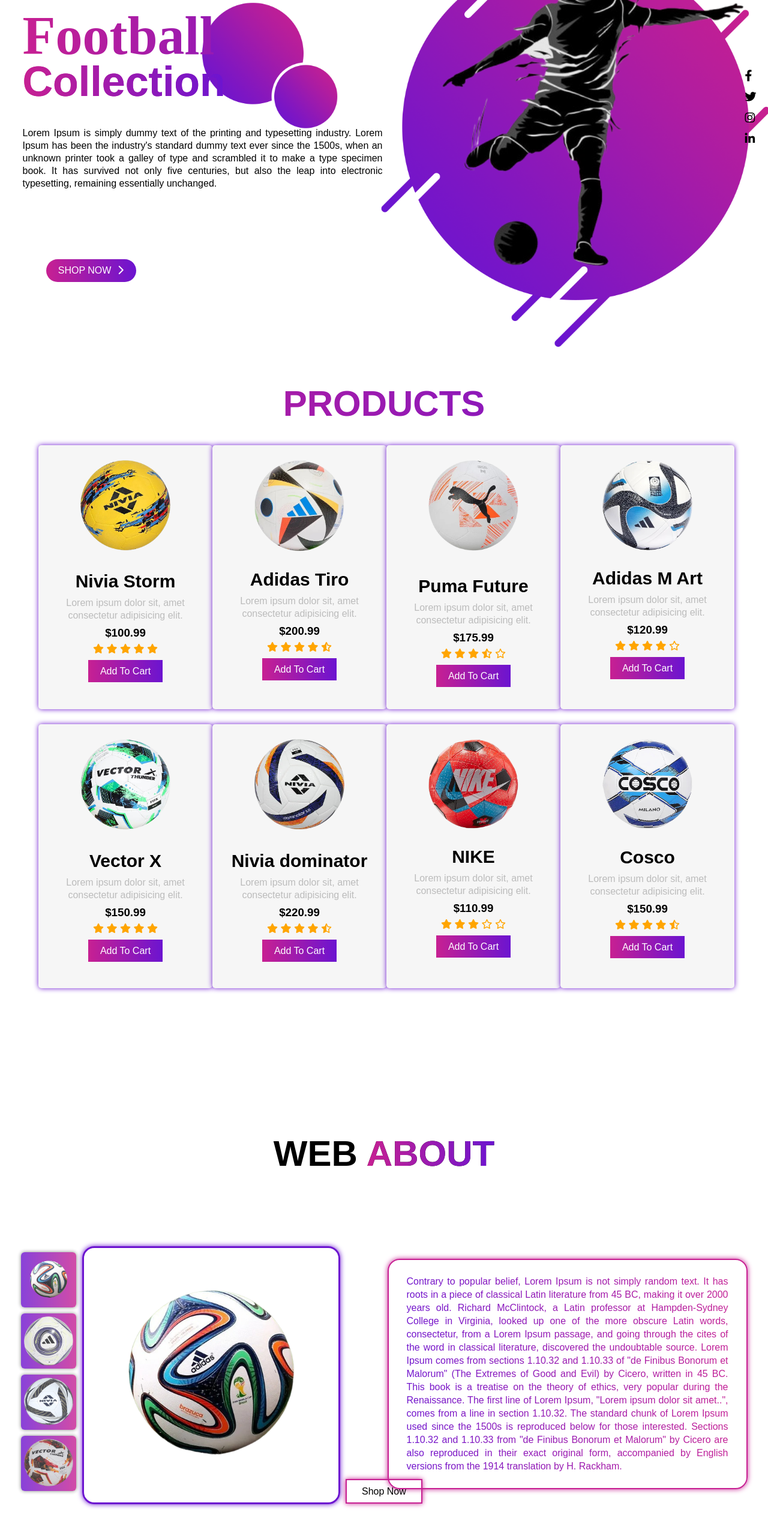
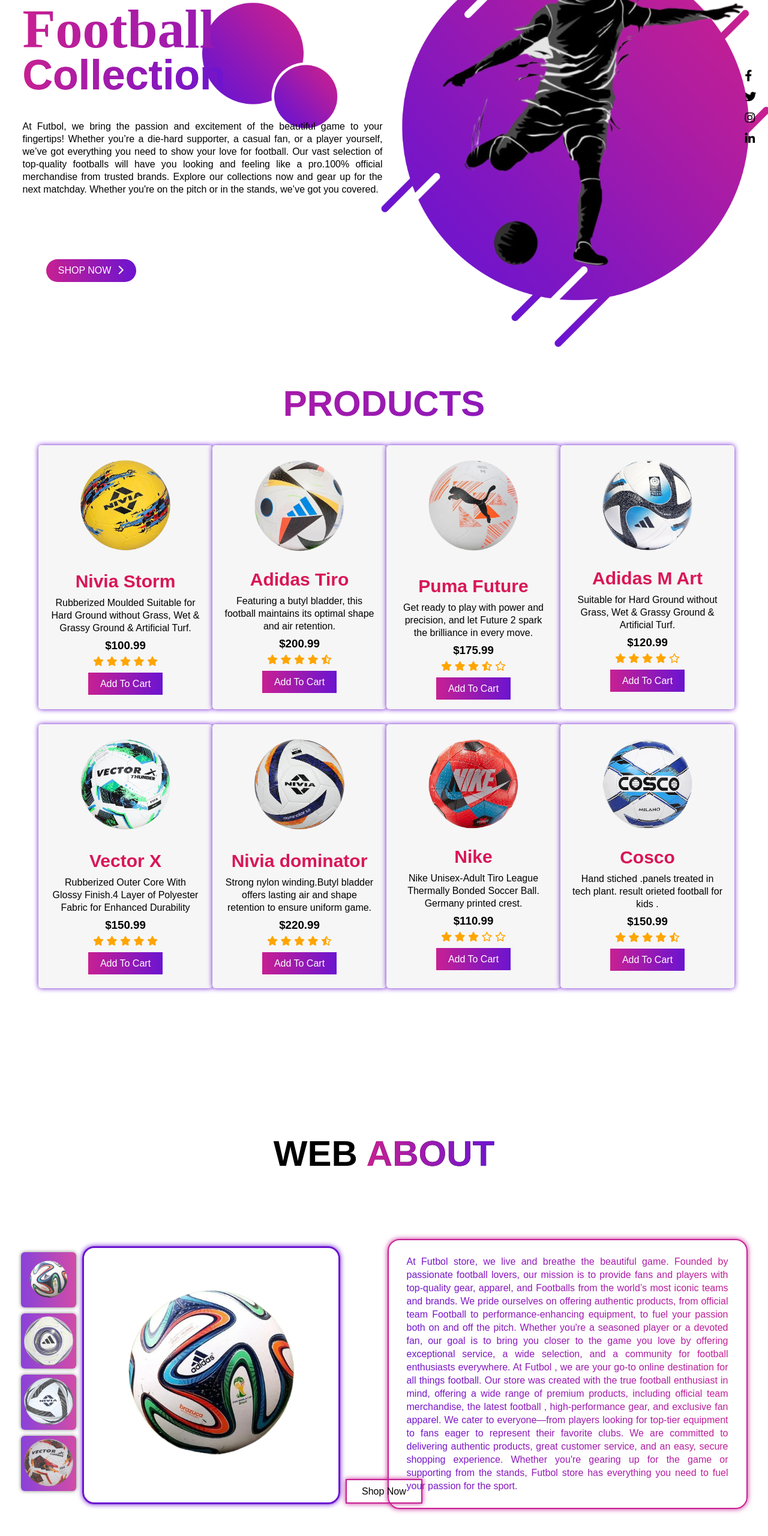
Before and after one commit to Sathishkumar1711/e-Football-store, a plain HTML site: page index.html in a window 1280 px wide. Shown: the part 222-2782 px from the top of the page at 60% size. Drawn offline with Linux system fonts and the light colour scheme.

Commit message:
Replaced dummy text into meaningful content.

```diff
--- a/index.html
+++ b/index.html
@@ -38,10 +38,11 @@
                 <div class="main_text">
                     <h1>Football<br><span>Collection</span></h1>
                     <p>
-                        Lorem Ipsum is simply dummy text of the printing and typesetting industry. Lorem Ipsum has
-                        been the industry's standard dummy text ever since the 1500s, when an unknown printer took
-                        a galley of type and scrambled it to make a type specimen book. It has survived not only
-                        five centuries, but also the leap into electronic typesetting, remaining essentially unchanged.
+                        At Futbol, we bring the passion and excitement of the beautiful game to your fingertips! Whether you’re a
+                        die-hard supporter, a casual fan, or a player yourself, we’ve got everything you need to show your love for football.
+                        Our vast selection of top-quality footballs will have you looking and feeling like a pro.100% official merchandise from trusted brands.
+                        Explore our collections now and gear up for the next matchday. Whether you're on the pitch or in the stands, we’ve got
+                        you covered.
                     </p>
                 </div>
                 <div class="main_image">
@@ -83,7 +84,7 @@
                 <div class="products_text">
                     <h2>Nivia Storm</h2>
                     <p>
-                        Lorem ipsum dolor sit, amet consectetur adipisicing elit.
+                        Rubberized Moulded Suitable for Hard Ground without Grass, Wet & Grassy Ground & Artificial Turf.
                     </p>
                     <h3>$100.99</h3>
                     <div class="products_star">
@@ -112,7 +113,7 @@
                 <div class="products_text">
                     <h2>Adidas Tiro</h2>
                     <p>
-                        Lorem ipsum dolor sit, amet consectetur adipisicing elit.
+                        Featuring a butyl bladder, this football maintains its optimal shape and air retention.
                     </p>
                     <h3>$200.99</h3>
                     <div class="products_star">
@@ -141,7 +142,7 @@
                 <div class="products_text">
                     <h2>Puma Future</h2>
                     <p>
-                        Lorem ipsum dolor sit, amet consectetur adipisicing elit.
+                        Get ready to play with power and precision, and let Future 2 spark the brilliance in every move.
                     </p>
                     <h3>$175.99</h3>
                     <div class="products_star">
@@ -170,7 +171,8 @@
                 <div class="products_text">
                     <h2>Adidas M Art</h2>
                     <p>
-                        Lorem ipsum dolor sit, amet consectetur adipisicing elit.
+                        Suitable for Hard Ground without Grass, Wet & Grassy Ground & Artificial Turf.
+
                     </p>
                     <h3>$120.99</h3>
                     <div class="products_star">
@@ -199,7 +201,7 @@
                 <div class="products_text">
                     <h2>Vector X</h2>
                     <p>
-                        Lorem ipsum dolor sit, amet consectetur adipisicing elit.
+                        Rubberized Outer Core With Glossy Finish.4 Layer of Polyester Fabric for Enhanced Durability
                     </p>
                     <h3>$150.99</h3>
                     <div class="products_star">
@@ -228,7 +230,7 @@
                 <div class="products_text">
                     <h2>Nivia dominator</h2>
                     <p>
-                        Lorem ipsum dolor sit, amet consectetur adipisicing elit.
+                        Strong nylon winding.Butyl bladder offers lasting air and shape retention to ensure uniform game.
                     </p>
                     <h3>$220.99</h3>
                     <div class="products_star">
@@ -255,9 +257,9 @@
                 </div>
 
                 <div class="products_text">
-                    <h2>NIKE</h2>
+                    <h2>Nike</h2>
                     <p>
-                        Lorem ipsum dolor sit, amet consectetur adipisicing elit.
+                        Nike Unisex-Adult Tiro League Thermally Bonded Soccer Ball. Germany printed crest.
                     </p>
                     <h3>$110.99</h3>
                     <div class="products_star">
@@ -286,7 +288,7 @@
                 <div class="products_text">
                     <h2>Cosco</h2>
                     <p>
-                        Lorem ipsum dolor sit, amet consectetur adipisicing elit.
+                        Hand stiched .panels treated in tech plant. result orieted football for kids .
                     </p>
                     <h3>$150.99</h3>
                     <div class="products_star">
@@ -329,16 +331,17 @@
 
             <div class="about_text">
                 <p>
-                    Contrary to popular belief, Lorem Ipsum is not simply random text. It has roots in a piece of classical
-                    Latin literature from 45 BC, making it over 2000 years old. Richard McClintock, a Latin professor at
-                    Hampden-Sydney College in Virginia, looked up one of the more obscure Latin words, consectetur, from a
-                    Lorem Ipsum passage, and going through the cites of the word in classical literature, discovered the
-                    undoubtable source. Lorem Ipsum comes from sections 1.10.32 and 1.10.33 of "de Finibus Bonorum et Malorum"
-                    (The Extremes of Good and Evil) by Cicero, written in 45 BC. This book is a treatise on the theory of ethics,
-                    very popular during the Renaissance. The first line of Lorem Ipsum, "Lorem ipsum dolor sit amet..", comes
-                    from a line in section 1.10.32. The standard chunk of Lorem Ipsum used since the 1500s is reproduced below
-                    for those interested. Sections 1.10.32 and 1.10.33 from "de Finibus Bonorum et Malorum" by Cicero are also
-                    reproduced in their exact original form, accompanied by English versions from the 1914 translation by H. Rackham.
+                    At Futbol store, we live and breathe the beautiful game. Founded by passionate football lovers, our mission is to
+                    provide fans and players with top-quality gear, apparel, and Footballs from the world’s most iconic teams and brands.
+                    We pride ourselves on offering authentic products, from official team Football to performance-enhancing equipment, to
+                    fuel your passion both on and off the pitch. Whether you're a seasoned player or a devoted fan, our goal is to bring you
+                    closer to the game you love by offering exceptional service, a wide selection, and a community for football enthusiasts
+                    everywhere. At Futbol , we are your go-to online destination for all things football. Our store was created with the true
+                    football enthusiast in mind, offering a wide range of premium products, including official team merchandise, the latest
+                    football , high-performance gear, and exclusive fan apparel. We cater to everyone—from players looking for top-tier
+                    equipment to fans eager to represent their favorite clubs. We are committed to delivering authentic products, great
+                    customer service, and an easy, secure shopping experience. Whether you're gearing up for the game or supporting from the
+                    stands, Futbol store has everything you need to fuel your passion for the sport.
                 </p>
             </div>
 
@@ -387,9 +390,9 @@
                 </div>
                 <div class="comment">
                     <p>
-                        Lorem ipsum dolor sit amet consectetur, adipisicing elit. Debitis, amet nesciunt voluptatem cum
-                        architecto ipsum vero nulla voluptatibus dolorum modi assumenda eum? Aliquid inventore velit ipsa
-                        repellat numquam atque dolores!
+                        Futbol store is a game-changer! I found everything I needed, basic football to high-quality
+                        footballs that improved my game. The delivery was quick, and the customer service was super helpful. I'll definitely be
+                        shopping here again!
                     </p>
                 </div>
             </div>
@@ -418,9 +421,8 @@
                 </div>
                 <div class="comment">
                     <p>
-                        Lorem ipsum dolor sit amet consectetur, adipisicing elit. Debitis, amet nesciunt voluptatem cum
-                        architecto ipsum vero nulla voluptatibus dolorum modi assumenda eum? Aliquid inventore velit ipsa
-                        repellat numquam atque dolores!
+                        I was blown away by the selection at Futbol store! They have all the latest gear and fan merchandise, and the prices are
+                        great. I ordered a FIFA Football, and it arrived quickly and looked perfect. Highly recommend for any football fan!
                     </p>
                 </div>
             </div>
@@ -449,9 +451,9 @@
                 </div>
                 <div class="comment">
                     <p>
-                        Lorem ipsum dolor sit amet consectetur, adipisicing elit. Debitis, amet nesciunt voluptatem cum
-                        architecto ipsum vero nulla voluptatibus dolorum modi assumenda eum? Aliquid inventore velit ipsa
-                        repellat numquam atque dolores!
+                        Futbol store is my go-to store for all things football. The quality of the product is top-notch, and the checkout
+                        process was super easy. I love that they have official merchandise and exclusive deals. Great experience overall—I’ll
+                        definitely be back for more!
                     </p>
                 </div>
             </div>
@@ -483,9 +485,9 @@
                 </div>
                 <div class="comment">
                     <p>
-                        Lorem ipsum dolor sit amet consectetur, adipisicing elit. Debitis, amet nesciunt voluptatem cum
-                        architecto ipsum vero nulla voluptatibus dolorum modi assumenda eum? Aliquid inventore velit ipsa
-                        repellat numquam atque dolores!
+                    Absolutely love shopping at Futbol store! They have everything a football fan could want. The customer service is
+                    excellent, and my orders always arrive on time. I recently bought a new Adidas football, and the quality is high. Highly
+                    recommend for any football lovers!
                     </p>
                 </div>
             </div>
@@ -514,9 +516,9 @@
                 </div>
                 <div class="comment">
                     <p>
-                        Lorem ipsum dolor sit amet consectetur, adipisicing elit. Debitis, amet nesciunt voluptatem cum
-                        architecto ipsum vero nulla voluptatibus dolorum modi assumenda eum? Aliquid inventore velit ipsa
-                        repellat numquam atque dolores!
+                        Futbol store never disappoints! The variety of Footballs is impressive, and I love the authenticity of their merchandise.
+                        I recently bought a training ball and it exceeded my expectations in both quality and comfort. Fast shipping and great
+                        service—this is my favorite football store.
                     </p>
                 </div>
             </div>
@@ -545,9 +547,9 @@
                 </div>
                 <div class="comment">
                     <p>
-                        Lorem ipsum dolor sit amet consectetur, adipisicing elit. Debitis, amet nesciunt voluptatem cum
-                        architecto ipsum vero nulla voluptatibus dolorum modi assumenda eum? Aliquid inventore velit ipsa
-                        repellat numquam atque dolores!
+                        Futbol store has been fantastic! I’ve ordered multiple times, and every experience has been seamless. The Ball is high
+                        quality, and the range of official team merchandise is awesome. The customer support team was really helpful when I had
+                        questions about replacement. Definitely my favorite place for football!
                     </p>
                 </div>
             </div>
@@ -567,7 +569,7 @@
                 <i class="fa-solid fa-truck-fast"></i>
                 <h3>Fast Delivery</h3>
                 <p>
-                    Lorem ipsum dolor sit, amet consectetur adipisicing elit.
+                    we know how excited you are to get your hands on the latest football.
                 </p>
             </div>
 
@@ -575,7 +577,8 @@
                 <i class="fa-solid fa-rotate-left"></i>
                 <h3>10 Days Replacement</h3>
                 <p>
-                    Lorem ipsum dolor sit, amet consectetur adipisicing elit.
+                    satisfaction is our top priority.
+                    we offer a 10-day replacement service.
                 </p>
             </div>
 
@@ -583,7 +586,7 @@
                 <i class="fa-solid fa-headset"></i>
                 <h3>24 x 7 Support</h3>
                 <p>
-                    Lorem ipsum dolor sit, amet consectetur adipisicing elit.
+                    we offer round-the-clock support to assist you with all your needs.
                 </p>
             </div>
         </div>
--- a/style.css
+++ b/style.css
@@ -263,10 +263,11 @@
 .products .box .card .products_text h2{
     font-size: 30px;
     margin-top: 15px;
+    color: #D91656;
 }
 
 .products .box .card .products_text p{
-    color: #91919191;
+    color: black;
     line-height: 21px;
     margin: 8px 0;
 }
```
